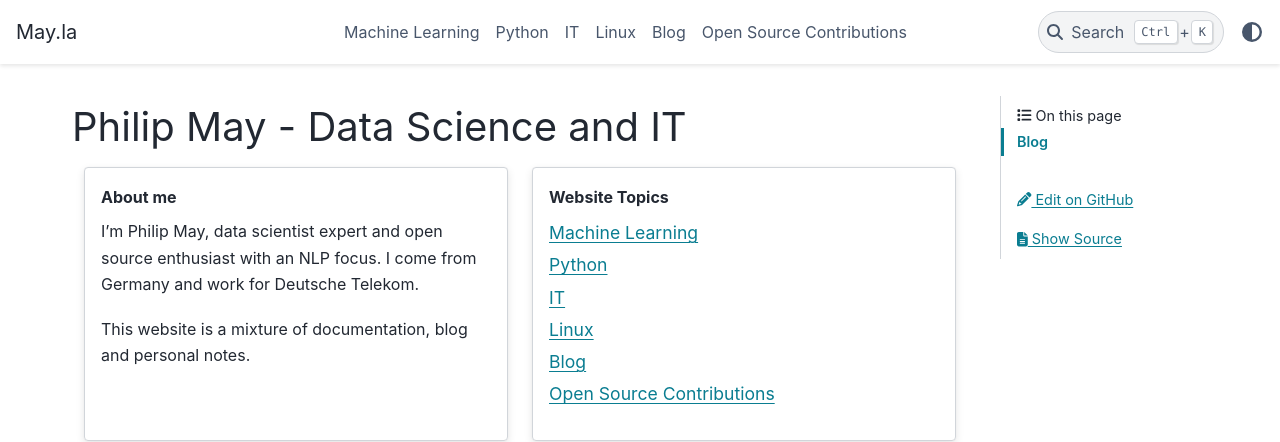
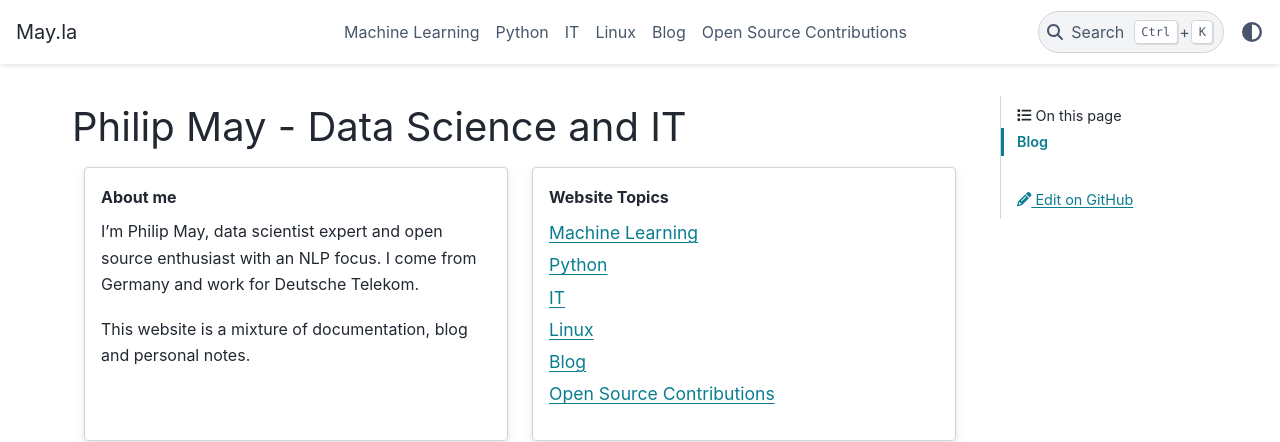
Before and after one commit to PhilipMay/PhilipMay_org, a Sphinx documentation site: the page built from source/index.md, in a window 1280 px wide. Shown: the top 442 px of the page. Built offline with Sphinx 7.4.7 and the PyData theme 0.15.4, drawn with Linux system fonts in a browser that asks for light colours.

Commit message:
no md sources

```diff
--- a/source/conf.py
+++ b/source/conf.py
@@ -68,6 +68,12 @@
     "footer_end": [],
 }
 
+# https://pydata-sphinx-theme.readthedocs.io/en/stable/user_guide/source-buttons.html#view-source-link
+html_show_sourcelink = False
+
+# https://www.sphinx-doc.org/en/master/usage/configuration.html#confval-html_copy_source
+html_copy_source = False
+
 html_static_path = ["_static"]
 
 html_extra_path = ["_extra"]
```
